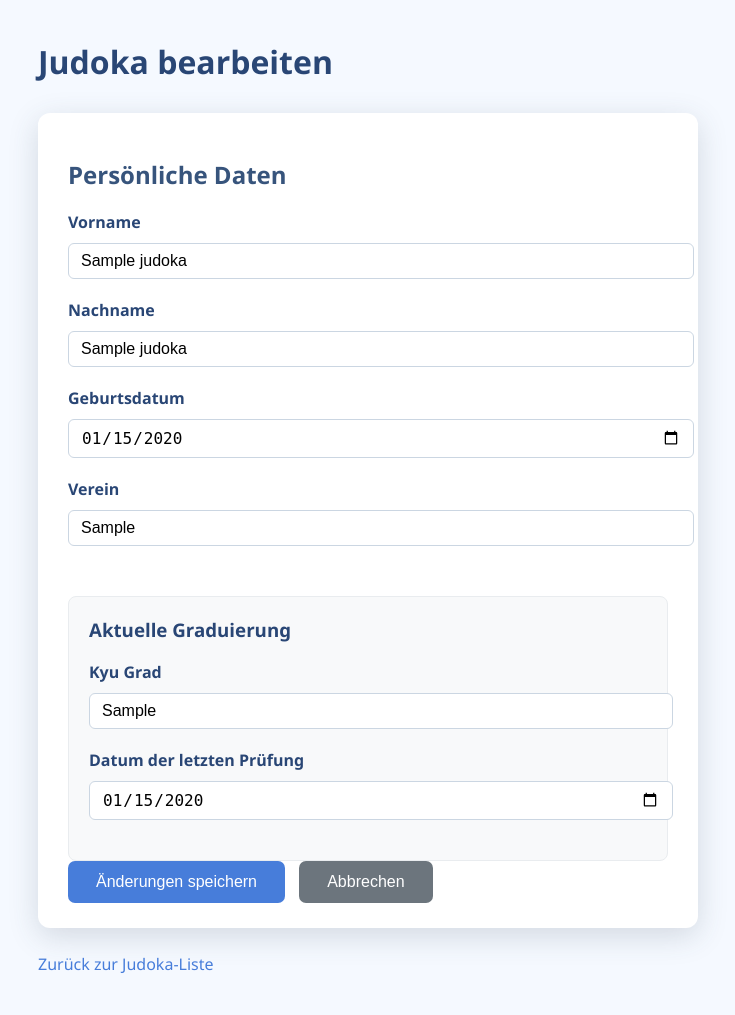
After one commit to DeSchneider/PruefungslistenTool, a Flask app: page /judoka/judoka/bearbeiten/1 in a window 1280 px wide. The commit adds this page. Shown: the whole page, without its empty margins (2-737 px from the left). Run offline with Flask 3, Linux system fonts and the light colour scheme; tables that the repository leaves empty hold one stand-in row (values such as "Sample post").

Commit message:
Weiß nicht mehr, irgendwas gefixed nehme ich an. vermutlich den kyu grad und die sortierung

```diff
--- a/blueprints/judoka.py
+++ b/blueprints/judoka.py
@@ -121,6 +121,7 @@ def import_judoka_csv():
 
     import csv
     import io
+    import re
     from datetime import datetime
 
     stream = io.StringIO(file.stream.read().decode("utf-8"), newline=None)
@@ -136,6 +137,7 @@ def import_judoka_csv():
             geburtsdatum_str = row.get('Geburtsdatum', '').strip()
             hoechster_grad = row.get('Höchster Grad', '').strip()
             letzte_graduierung_str = row.get('Letzte Graduierung', '').strip()
+            ersteller = row.get('Ersteller', '').strip()  # Für Verein verwenden
 
             # Überspringe leere Zeilen
             if not vorname or not nachname:
@@ -152,6 +154,14 @@ def import_judoka_csv():
                     except ValueError:
                         continue
 
+            # Extrahiere erste Zahl aus Kyu-Grad
+            kyu_grad_nummer = None
+            if hoechster_grad:
+                # Suche nach der ersten Zahl im String
+                match = re.search(r'\d+', hoechster_grad)
+                if match:
+                    kyu_grad_nummer = match.group()
+
             # Prüfe ob Judoka schon existiert
             judoka = Judoka.query.filter_by(vorname=vorname, nachname=nachname).first()
 
@@ -159,6 +169,9 @@ def import_judoka_csv():
                 # Update existierenden Judoka
                 if geburtsdatum:
                     judoka.geburtsdatum = geburtsdatum
+                # Verwende Ersteller-Spalte für Verein
+                if ersteller:
+                    judoka.verein = ersteller
             else:
                 # Erstelle neuen Judoka
                 if not geburtsdatum:
@@ -168,13 +181,13 @@ def import_judoka_csv():
                     vorname=vorname,
                     nachname=nachname,
                     geburtsdatum=geburtsdatum,
-                    verein=""  # Leer lassen, da nicht in CSV
+                    verein=ersteller if ersteller else ""  # Ersteller als Verein verwenden
                 )
                 db.session.add(judoka)
                 db.session.flush()  # Um judoka.id zu bekommen
 
             # Erstelle Pruefling-Eintrag wenn Grad vorhanden
-            if hoechster_grad:
+            if kyu_grad_nummer:
                 # Parse letzte Graduierung Datum
                 letzte_graduierung_datum = None
                 if letzte_graduierung_str:
@@ -187,12 +200,12 @@ def import_judoka_csv():
                             pass
 
                 # Prüfe ob bereits Pruefling-Eintrag existiert
-                existing_pruefling = Pruefling.query.filter_by(judoka_id=judoka.id, kyu_grad=hoechster_grad).first()
+                existing_pruefling = Pruefling.query.filter_by(judoka_id=judoka.id, kyu_grad=kyu_grad_nummer).first()
 
                 if not existing_pruefling:
                     pruefling = Pruefling(
                         judoka_id=judoka.id,
-                        kyu_grad=hoechster_grad,
+                        kyu_grad=kyu_grad_nummer,  # Nur die erste Zahl verwenden
                         datum_der_pruefung=letzte_graduierung_datum
                     )
                     db.session.add(pruefling)
@@ -211,3 +224,53 @@ def import_judoka_csv():
         flash(f'Fehler beim Speichern: {str(e)}')
 
     return redirect(url_for('judoka.judoka_liste'))
+
+
+@judoka_bp.route('/judoka/bearbeiten/<int:judoka_id>', methods=['GET', 'POST'])
+def judoka_bearbeiten(judoka_id):
+    judoka = Judoka.query.get_or_404(judoka_id)
+
+    if request.method == 'POST':
+        # Update Judoka-Daten
+        judoka.vorname = request.form['vorname']
+        judoka.nachname = request.form['nachname']
+
+        # Geburtsdatum parsen
+        if request.form['geburtsdatum']:
+            from datetime import datetime
+            judoka.geburtsdatum = datetime.strptime(request.form['geburtsdatum'], '%Y-%m-%d').date()
+
+        judoka.verein = request.form['verein']
+
+        # Prüfling-Daten updaten oder erstellen
+        kyu_grad = request.form.get('kyu_grad', '').strip()
+        datum_der_pruefung = request.form.get('datum_der_pruefung', '').strip()
+
+        if kyu_grad:
+            # Hole ersten Prüfling oder erstelle neuen
+            pruefling = judoka.prueflinge[0] if judoka.prueflinge else None
+
+            if pruefling:
+                # Update existierenden Prüfling
+                pruefling.kyu_grad = kyu_grad
+                if datum_der_pruefung:
+                    pruefling.datum_der_pruefung = datetime.strptime(datum_der_pruefung, '%Y-%m-%d').date()
+            else:
+                # Erstelle neuen Prüfling
+                pruefling = Pruefling(
+                    judoka_id=judoka.id,
+                    kyu_grad=kyu_grad,
+                    datum_der_pruefung=datetime.strptime(datum_der_pruefung,
+                                                         '%Y-%m-%d').date() if datum_der_pruefung else None
+                )
+                db.session.add(pruefling)
+
+        try:
+            db.session.commit()
+            flash('Judoka erfolgreich aktualisiert!')
+            return redirect(url_for('judoka.judoka_liste'))
+        except Exception as e:
+            db.session.rollback()
+            flash(f'Fehler beim Speichern: {str(e)}')
+
+    return render_template('judoka_bearbeiten.html', judoka=judoka)
--- /dev/null
+++ b/templates/judoka_bearbeiten.html
@@ -0,0 +1,131 @@
+<!DOCTYPE html>
+<html lang="de">
+<head>
+<meta charset="UTF-8" />
+<title>Judoka bearbeiten</title>
+<style>
+  body {
+    font-family: "Segoe UI", Tahoma, Geneva, Verdana, sans-serif;
+    background: #f5f9ff;
+    margin: 40px;
+    color: #37547c;
+  }
+  h1 {
+    color: #294675;
+    margin-bottom: 30px;
+  }
+  form {
+    max-width: 600px;
+    background: white;
+    padding: 25px 30px;
+    border-radius: 12px;
+    box-shadow: 0 8px 30px rgba(58,71,86,0.18);
+  }
+  label {
+    display: block;
+    margin-bottom: 10px;
+    font-weight: 600;
+    color: #294675;
+  }
+  input[type="text"], input[type="date"] {
+    width: 100%;
+    padding: 8px 12px;
+    font-size: 16px;
+    border-radius: 6px;
+    border: 1px solid #cbd6e2;
+    margin-bottom: 20px;
+    transition: border-color 0.2s;
+  }
+  input[type="text"]:focus, input[type="date"]:focus {
+    outline: none;
+    border-color: #477dda;
+  }
+  button {
+    background: #477dda;
+    border: none;
+    color: white;
+    padding: 12px 28px;
+    border-radius: 7px;
+    cursor: pointer;
+    font-size: 16px;
+    transition: background 0.3s;
+    margin-right: 10px;
+  }
+  button:hover {
+    background: #295cd5;
+  }
+  .cancel-button {
+    background: #6c757d;
+  }
+  .cancel-button:hover {
+    background: #5a6268;
+  }
+  a.back-link {
+    display: inline-block;
+    margin-top: 25px;
+    color: #477dda;
+    text-decoration: none;
+  }
+  a.back-link:hover {
+    text-decoration: underline;
+  }
+  .pruefling-section {
+    margin-top: 30px;
+    padding: 20px;
+    background: #f8f9fa;
+    border-radius: 8px;
+    border: 1px solid #e9ecef;
+  }
+  .pruefling-section h3 {
+    margin-top: 0;
+    color: #294675;
+  }
+</style>
+</head>
+<body>
+
+<h1>Judoka bearbeiten</h1>
+
+<form method="POST">
+  <h2>Persönliche Daten</h2>
+  <label for="vorname">Vorname</label>
+  <input type="text" id="vorname" name="vorname" value="{{ judoka.vorname }}" required />
+
+  <label for="nachname">Nachname</label>
+  <input type="text" id="nachname" name="nachname" value="{{ judoka.nachname }}" required />
+
+  <label for="geburtsdatum">Geburtsdatum</label>
+  <input type="date" id="geburtsdatum" name="geburtsdatum" value="{{ judoka.geburtsdatum.strftime('%Y-%m-%d') if judoka.geburtsdatum else '' }}" required />
+
+  <label for="verein">Verein</label>
+  <input type="text" id="verein" name="verein" value="{{ judoka.verein }}" required />
+
+  <div class="pruefling-section">
+    <h3>Aktuelle Graduierung</h3>
+    {% set pruefling = judoka.prueflinge|first %}
+    {% if pruefling %}
+      <label for="kyu_grad">Kyu Grad</label>
+      <input type="text" id="kyu_grad" name="kyu_grad" value="{{ pruefling.kyu_grad }}" />
+
+      <label for="datum_der_pruefung">Datum der letzten Prüfung</label>
+      <input type="date" id="datum_der_pruefung" name="datum_der_pruefung" value="{{ pruefling.datum_der_pruefung.strftime('%Y-%m-%d') if pruefling.datum_der_pruefung else '' }}" />
+    {% else %}
+      <p>Noch keine Graduierung vorhanden.</p>
+      <label for="kyu_grad">Kyu Grad</label>
+      <input type="text" id="kyu_grad" name="kyu_grad" />
+
+      <label for="datum_der_pruefung">Datum der letzten Prüfung</label>
+      <input type="date" id="datum_der_pruefung" name="datum_der_pruefung" />
+    {% endif %}
+  </div>
+
+  <button type="submit">Änderungen speichern</button>
+  <a href="{{ url_for('judoka.judoka_liste') }}" style="text-decoration: none;">
+    <button type="button" class="cancel-button">Abbrechen</button>
+  </a>
+</form>
+
+<a href="{{ url_for('judoka.judoka_liste') }}" class="back-link">Zurück zur Judoka-Liste</a>
+
+</body>
+</html>
```
Also changed, not shown: templates/judoka_verwalten.html (+7 -1 lines).
